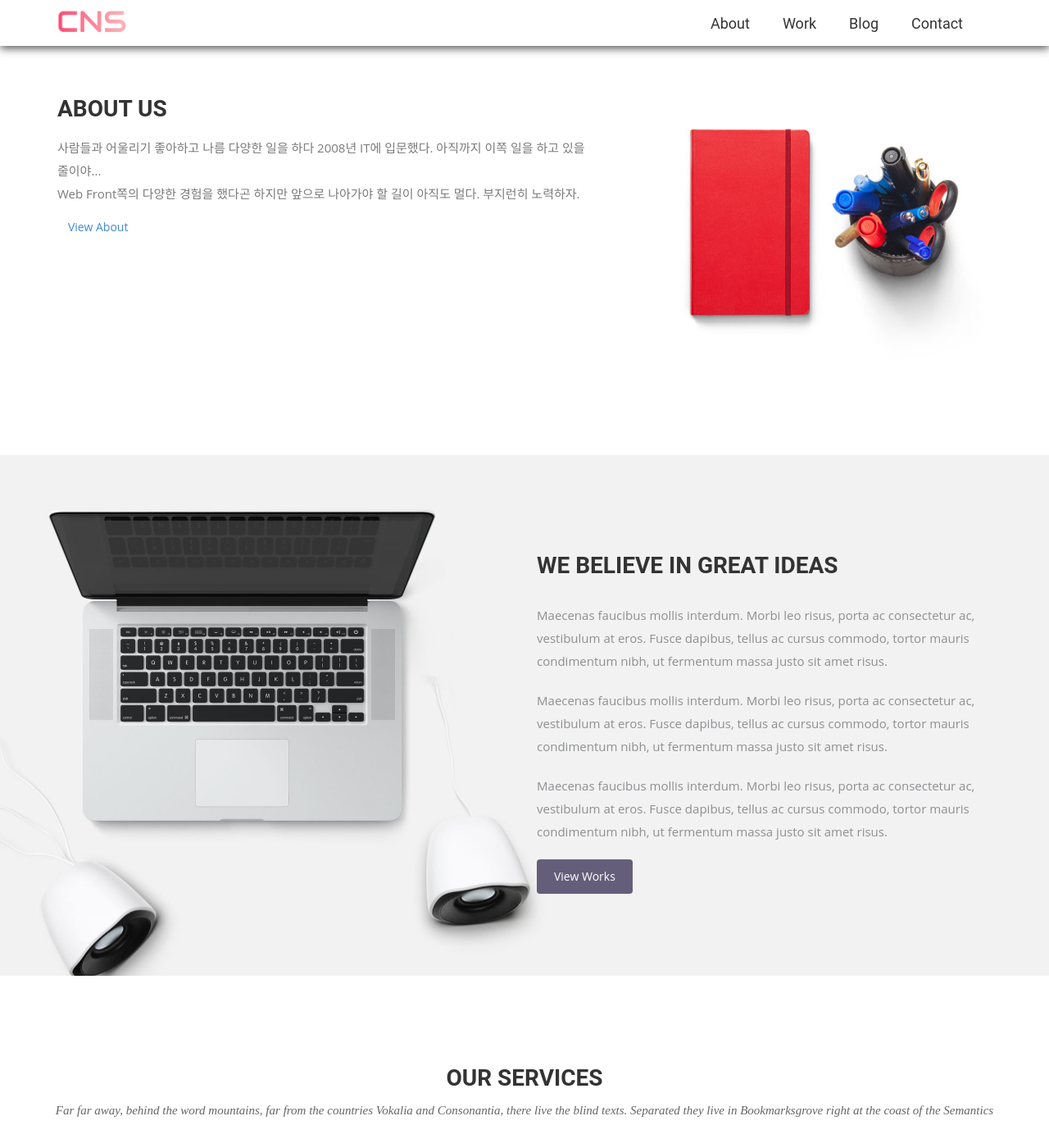
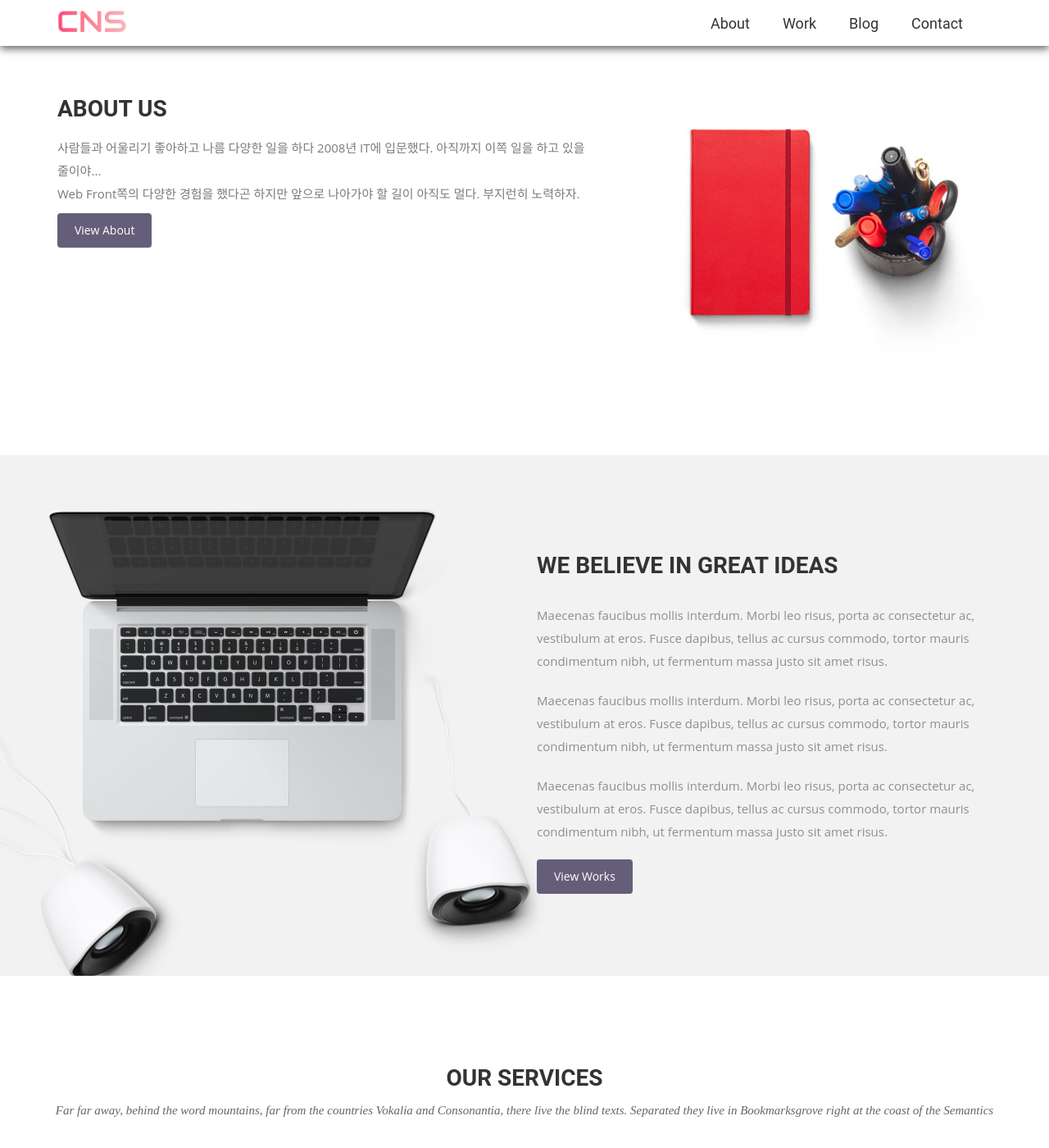
Before and after one commit to ldc84/.github.io, a Jekyll site: the page built from index.html, in a window 1280 px wide and 1400 px high, scrolled down 771 px. Shown: the whole window at 82% size. Built offline with Jekyll 4.4.1, drawn with Linux system fonts in a browser that asks for light colours; some web fonts are replaced.

```diff
--- a/css/airspace.css
+++ b/css/airspace.css
@@ -347,7 +347,7 @@
     margin-bottom: 20px;
 }
 
-#feature .btn-view-works {
+.btn-view-works {
     background: #655E7A;
     color: #fff;
     padding: 10px 20px;
```
